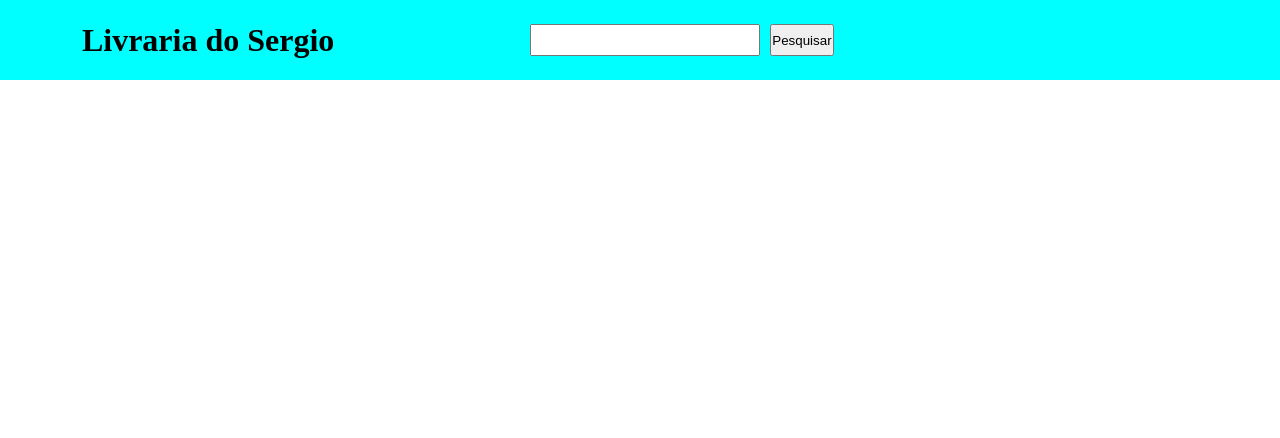
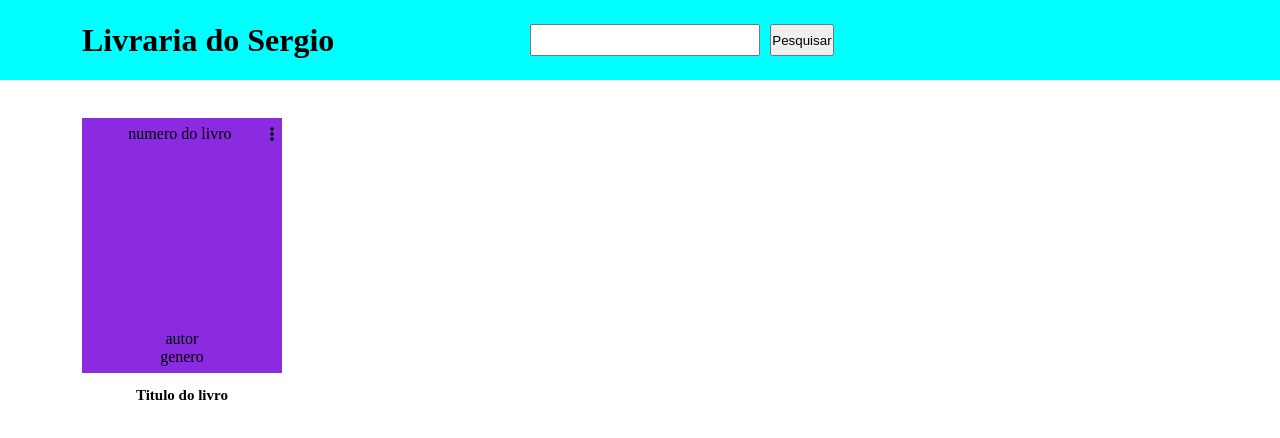
Before and after one commit to SergioRicJr/Projeto-livraria-mongodb, a website with bundled scripts: page public/index.html in a window 1280 px wide. Built offline with nearby package versions, Linux system fonts and the light colour scheme; files whose address does not match are found by name.

Commit message:
iniciando menu delete livro

```diff
--- a/public/css/index.css
+++ b/public/css/index.css
@@ -79,5 +79,16 @@ h2 {
 }
 
 .n_livro {
-    height: 84%;
+    height: 10%;
+    display: flex;
+    padding-top: 5px;
+    align-items: center;
+    justify-content: center;
+    margin-bottom: 93%;
+    width: 100%;
 }
+
+.n_livro p {
+    width: 90%;
+    text-align: center;
+}
--- a/public/index.html
+++ b/public/index.html
@@ -7,6 +7,7 @@
     <title>Document</title>
     <link rel="stylesheet" href="./css/index.css">
     <script src="./js/index.js" type="module" defer></script>
+    <link rel="stylesheet" href="https://cdnjs.cloudflare.com/ajax/libs/font-awesome/6.1.2/css/all.min.css" integrity="sha512-1sCRPdkRXhBV2PBLUdRb4tMg1w2YPf37qatUFeS7zlBy7jJI8Lf4VHwWfZZfpXtYSLy85pkm9GaYVYMfw5BC1A==" crossorigin="anonymous" referrerpolicy="no-referrer" />
 </head>
 <body>
     <header>
@@ -17,14 +18,17 @@
         </div>
     </header>
     <main id="area-livros">
-        <!-- <div class="Livro">
+        <div class="Livro">
             <div class="card-livro">
-                <div class="n_livro">numero do livro</div>
+                <div class="n_livro">
+                    <p>numero do livro</p>
+                    <i class="fa-solid fa-ellipsis-vertical"></i>
+                </div>
                 <div class="autor">autor</div>
                 <div class="genero">genero</div>
             </div>
             <h2>Titulo do livro</h2>
-        </div> -->
+        </div>
     </main>
 </body>
 </html>
```
